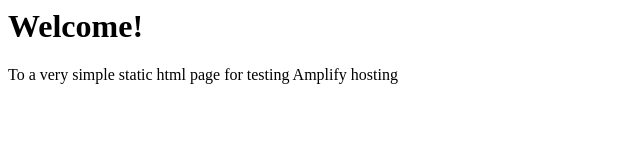
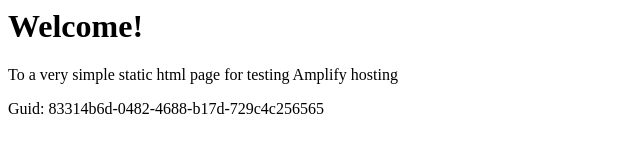
Before and after one commit to aws-aemilia-lhr/Github-PR-Commit-Integration-Test-DoNotTouch-GitHubAutoBuildPrPreviewCanaryTest-v1-prod-eu-west-2, a website: page src/index.html in a window 1280 px wide. Shown: the whole page, without its empty margins (0-640 px from the left). Drawn offline with Linux system fonts and the light colour scheme.

Commit message:
commit from integ tests

```diff
--- a/src/index.html
+++ b/src/index.html
@@ -1,3 +1,5 @@
+
+
 <html lang="en">
 
 <head>
@@ -10,6 +12,6 @@
 <body>
     <h1>Welcome!</h1>
     <p>To a very simple static html page for testing Amplify hosting</p>
-</body>
+    <p>Guid: 83314b6d-0482-4688-b17d-729c4c256565</p></body>
 
 </html>
```
